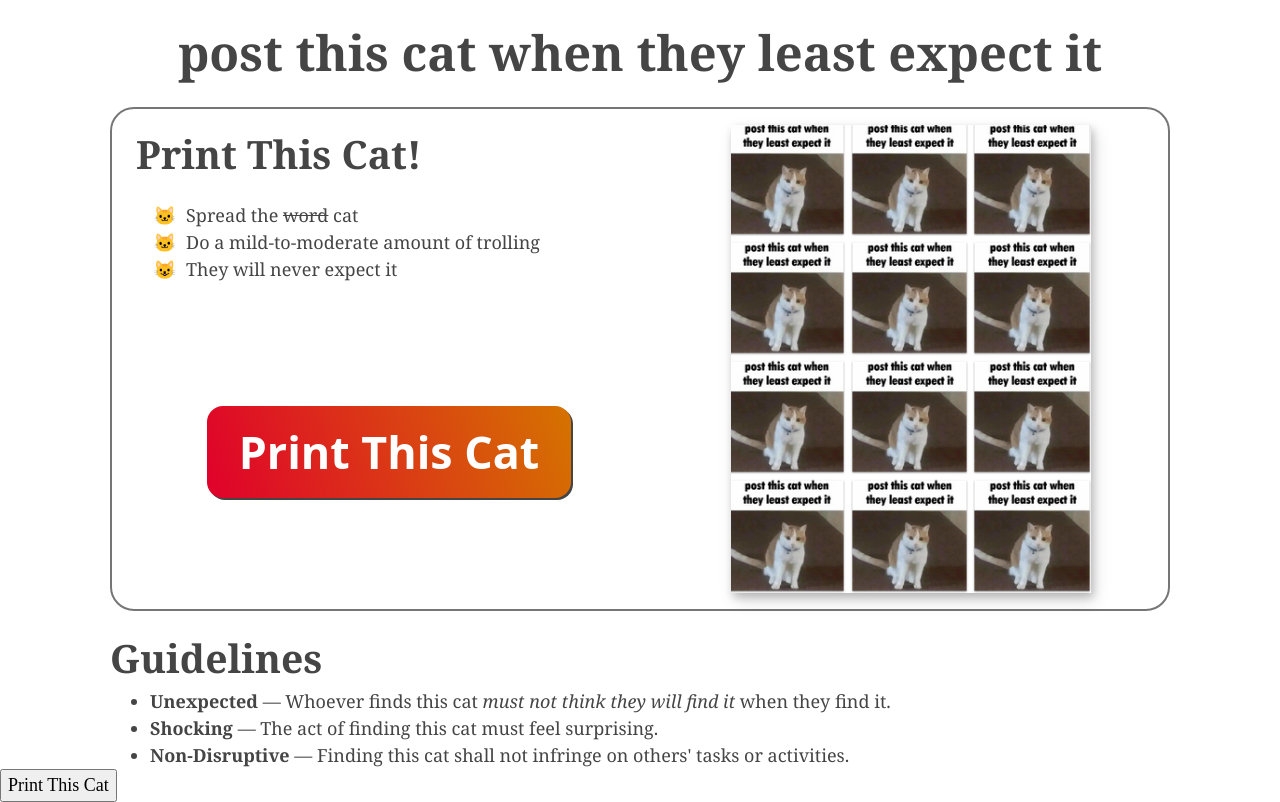
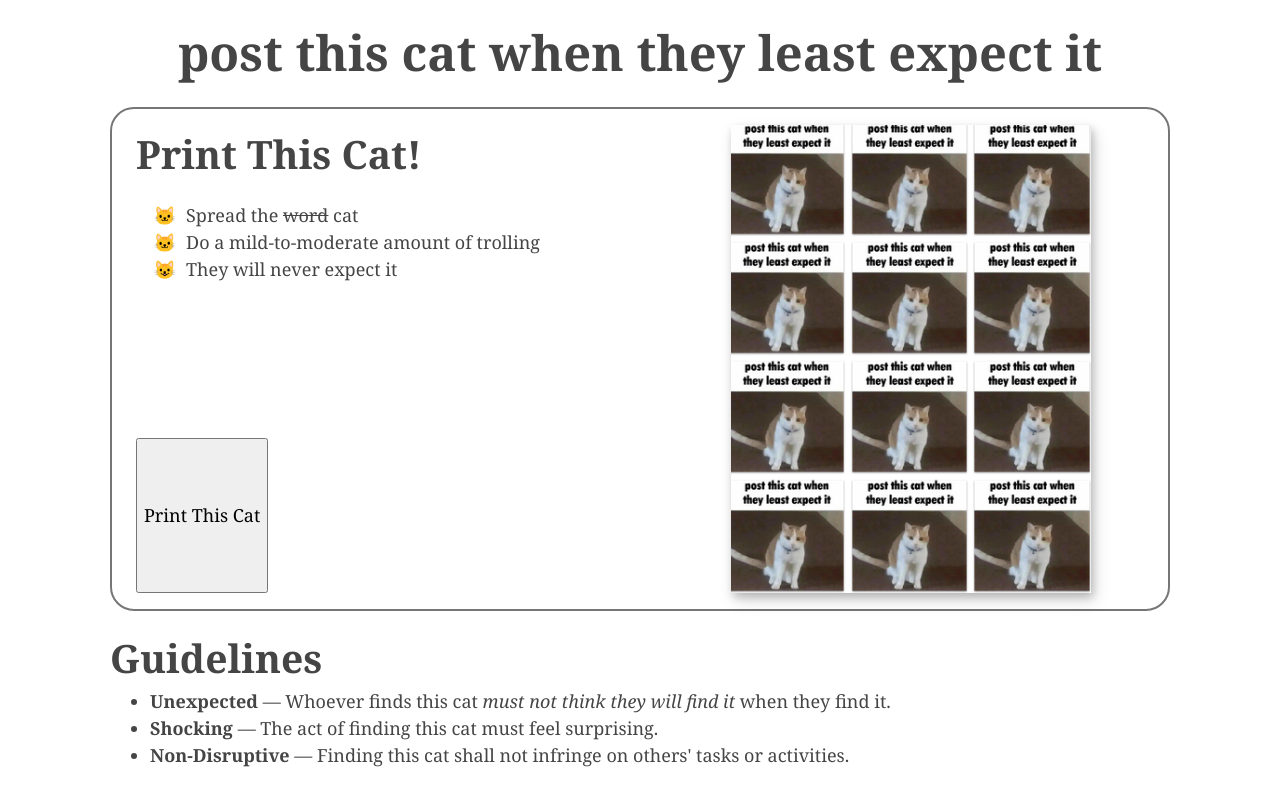
Before and after one commit to FireIsGood/post-this-cat, a plain HTML site: page index.html in a window 1280 px wide. Drawn offline with Linux system fonts and the light colour scheme.

Commit message:
fixed btn

```diff
--- a/index.html
+++ b/index.html
@@ -52,24 +52,7 @@
           </ul>
         </div>
         <div class="button-container">
-          <a
-            onclick="{
-                // const win = window.open('./post-this-cat.pdf');
-                // win.print();
-                const iframe = document.createElement('iframe');
-                iframe.src = './post-this-cat-two-sided.pdf';
-                iframe.style.display = 'none';
-                document.body.appendChild(iframe);
-                iframe.focus();
-                iframe.onload = () => {
-                  iframe.contentWindow.print();
-                }
-              }"
-            href="#"
-            class="print-link"
-          >
-            Print This Cat
-          </a>
+          <button onclick="showModal()">Print This Cat</button>
         </div>
         <div class="hero-image-wrapper">
           <img
@@ -99,9 +82,7 @@
       </section>
     </main>
 
-    <button onclick="showModal()">Print This Cat</button>
-
-    <modal style="display: none" id="print-modal">
+    <dialog style="display: none" id="print-modal">
       <div class="modal-header">
         <button class="x-button" onclick="hideModal()">⨯</button>
       </div>
@@ -129,7 +110,7 @@
           </a>
         </div>
       </div>
-    </modal>
+    </dialog>
 
     <script>
       function printpdf(url) {
```
